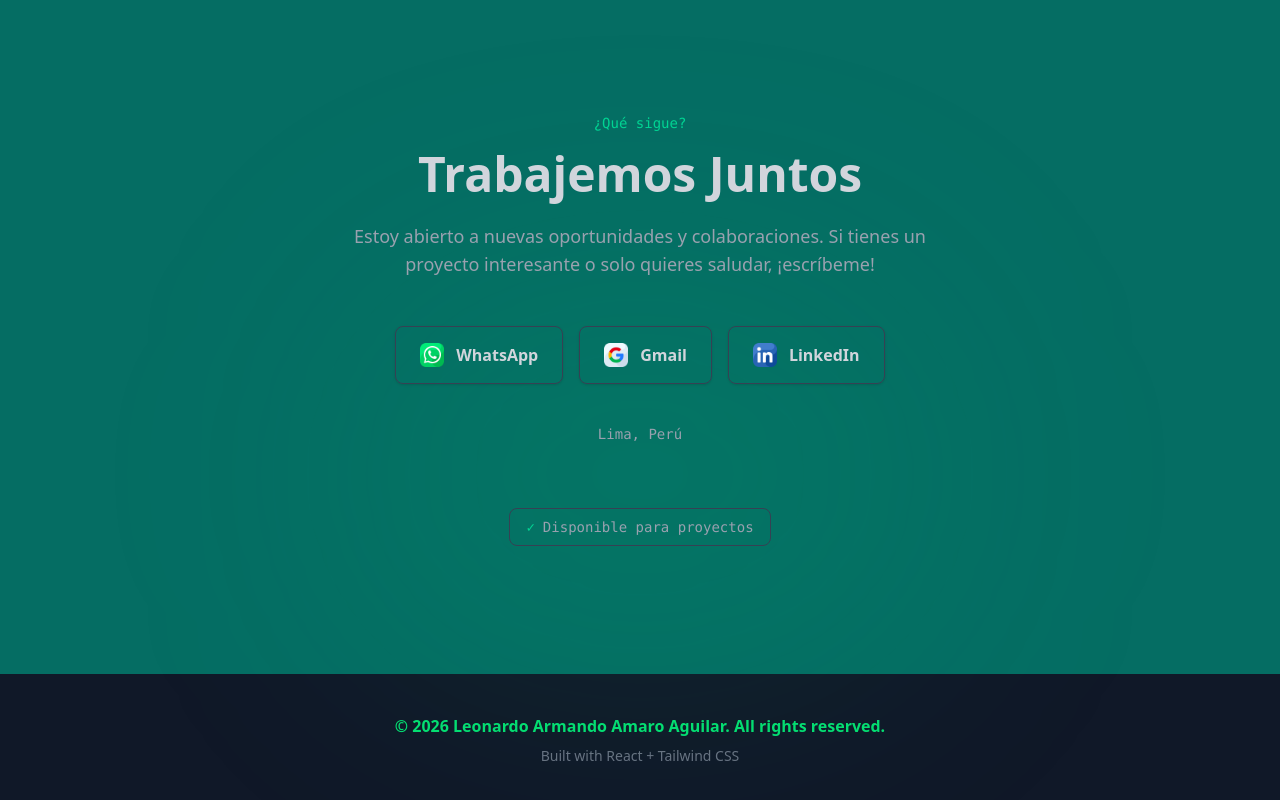
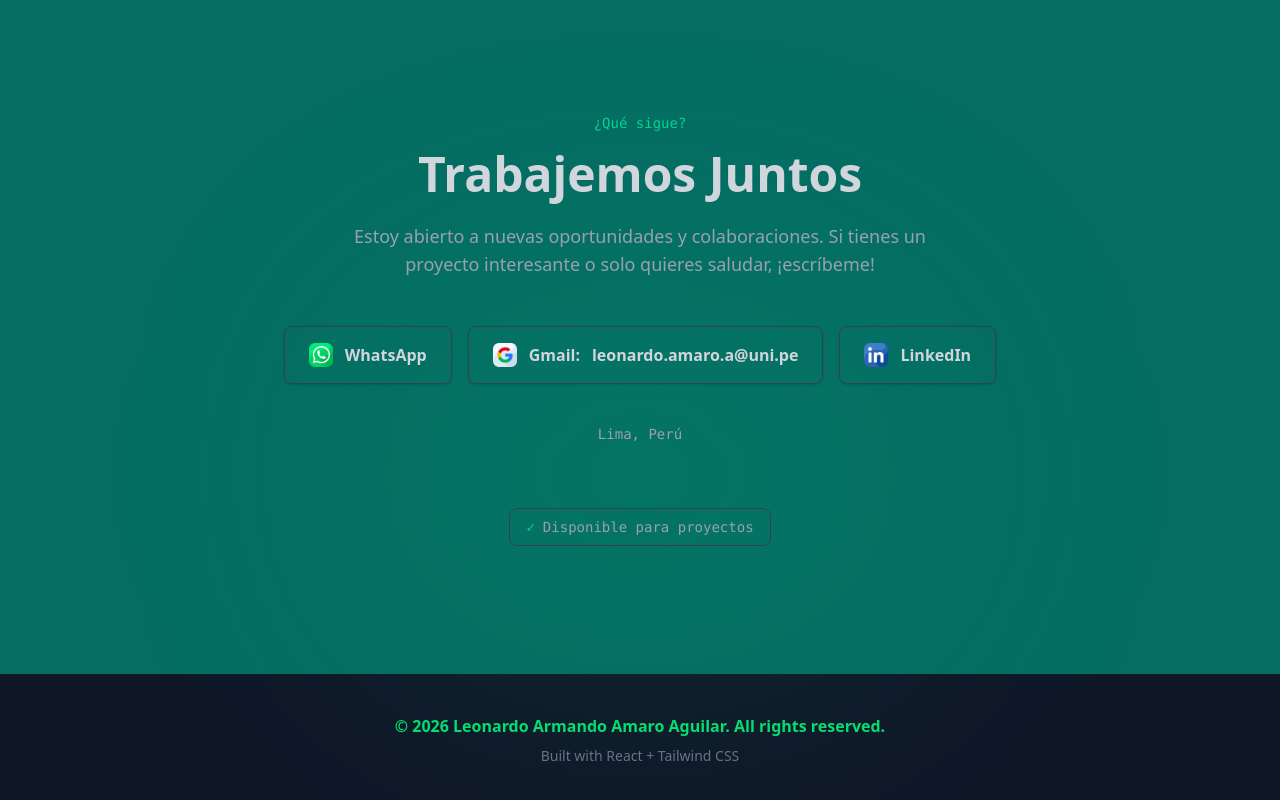
Before and after one commit to leonardostore389-tech/portafolio-desarrollo-webciberseguridad, a React (Vite) app: page / in a window 1280 px wide. Shown: the part 3514-4314 px from the top of the page. Built offline with nearby package versions, Linux system fonts and the light colour scheme.

Commit message:
actualizarfinciber

```diff
--- a/src/components/Contact.jsx
+++ b/src/components/Contact.jsx
@@ -46,13 +46,14 @@ export default function Contact() {
 
           {/* Gmail */}
           <a
-            href="mailto:geeks_for_nardouni389@gmail.com"
+            href="mailto:geeks_for_leonardo.amaro.a@uni.pe"
             className="flex items-center justify-center gap-3 px-6 py-4
                        border border-gray-700 rounded-lg shadow
                        hover:bg-red-600 hover:text-white transition"
           >
             <img src={GmailIcon} alt="Gmail" className="w-6 h-6" />
-            <span className="font-semibold">Gmail</span>
+            <span className="font-semibold">Gmail:</span>
+            <span className="font-semibold">leonardo.amaro.a@uni.pe</span>
           </a>
 
           {/* LinkedIn */}
```
